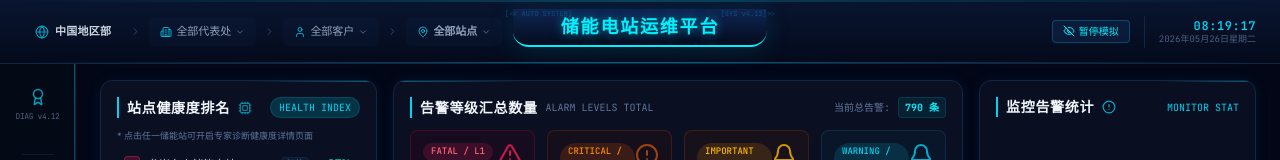
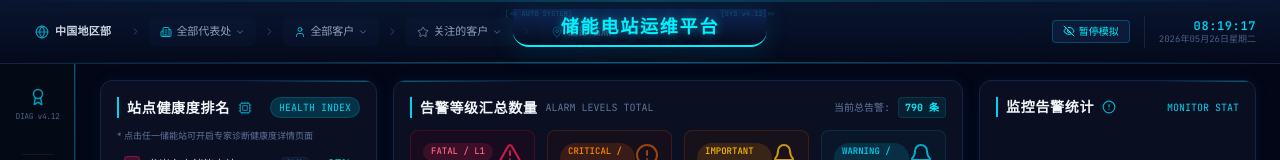
Before and after one commit to SeansDaddy/essdashboard, a React (Vite) app: page / in a window 1280 px wide. Shown: the top 160 px of the page. Built offline with nearby package versions, Linux system fonts and the light colour scheme.

Commit message:
feat: 导航栏新增「我关注的客户」下拉，仅展示已关注客户的站点打星后出现

```diff
--- a/src/components/Header.tsx
+++ b/src/components/Header.tsx
@@ -50,7 +50,7 @@ export default function Header({
 }: HeaderProps) {
   const [time, setTime] = useState<string>('');
   const [date, setDate] = useState<string>('');
-  const [activeDropdown, setActiveDropdown] = useState<'rep' | 'customer' | 'site' | null>(null);
+  const [activeDropdown, setActiveDropdown] = useState<'rep' | 'customer' | 'starred' | 'site' | null>(null);
   const [followedIds, setFollowedIds] = useState<string[]>([]);
 
   const containerRef = useRef<HTMLDivElement>(null);
@@ -277,6 +277,61 @@ export default function Header({
 
         <ChevronRight size={11} className="text-[#3b4c6e] shrink-0" />
 
+        {/* Level 3.5: 我关注的客户 Dropdown */}
+        <div className="relative">
+          <button
+            type="button"
+            onClick={() => toggleDropdown('starred')}
+            className={`flex items-center gap-1 px-2.5 py-1.5 rounded-md border text-[11px] font-medium transition-all cursor-pointer ${
+              activeDropdown === 'starred'
+                ? 'bg-[#1e40a6]/50 text-[#00f0ff] border-cyan-500/40'
+                : currentStation
+                  ? 'bg-[#102447]/40 text-cyan-300 border-[#1e40a6]/30 hover:border-cyan-500/30 hover:text-[#00f0ff]'
+                  : 'bg-[#102447]/20 text-slate-400 border-transparent hover:text-slate-200'
+            }`}
+          >
+            <Star size={12} className={`shrink-0 ${followedIds.length > 0 ? 'fill-yellow-400 text-yellow-400' : 'text-slate-500'}`} />
+            <span>关注的客户</span>
+            {followedIds.length > 0 && (
+              <span className="ml-1 px-1 py-0.5 rounded-full bg-yellow-400/20 text-yellow-400 text-[8px] font-bold">{followedIds.length}</span>
+            )}
+            <ChevronDown size={10} className="text-[#5f759e] shrink-0" />
+          </button>
+
+          {activeDropdown === 'starred' && (
+            <div className="absolute left-0 mt-1 w-48 bg-[#0a1120]/95 backdrop-blur-md border border-[#1e40a6]/60 rounded-lg shadow-[0_10px_30px_rgba(0,240,255,0.15)] overflow-hidden z-[100] font-mono text-[10px]">
+              {(() => {
+                const followedCustomers = [...new Set(
+                  STATIONS.filter(s => followedIds.includes(s.id)).map(s => s.cust)
+                )];
+                if (followedCustomers.length === 0) {
+                  return (
+                    <div className="px-3 py-3 text-slate-500 text-center">
+                      暂未关注任何客户
+                    </div>
+                  );
+                }
+                return followedCustomers.map(cust => (
+                  <div
+                    key={cust}
+                    onClick={() => { onSelectCustomer(cust); setActiveDropdown(null); }}
+                    className={`px-3 py-2 transition-colors cursor-pointer hover:bg-[#1e40a6] hover:text-[#00f0ff] ${
+                      selectedCustomerName === cust ? 'bg-[#102447] text-[#00f0ff]' : 'text-slate-300'
+                    }`}
+                  >
+                    <div className="flex items-center gap-1">
+                      <Star size={10} className="fill-yellow-400 text-yellow-400 shrink-0" />
+                      <span>{cust}</span>
+                    </div>
+                  </div>
+                ));
+              })()}
+            </div>
+          )}
+        </div>
+
+        <ChevronRight size={11} className="text-[#3b4c6e] shrink-0" />
+
         {/* Level 4: 站点 Dropdown */}
         <div className="relative">
           <button
```
